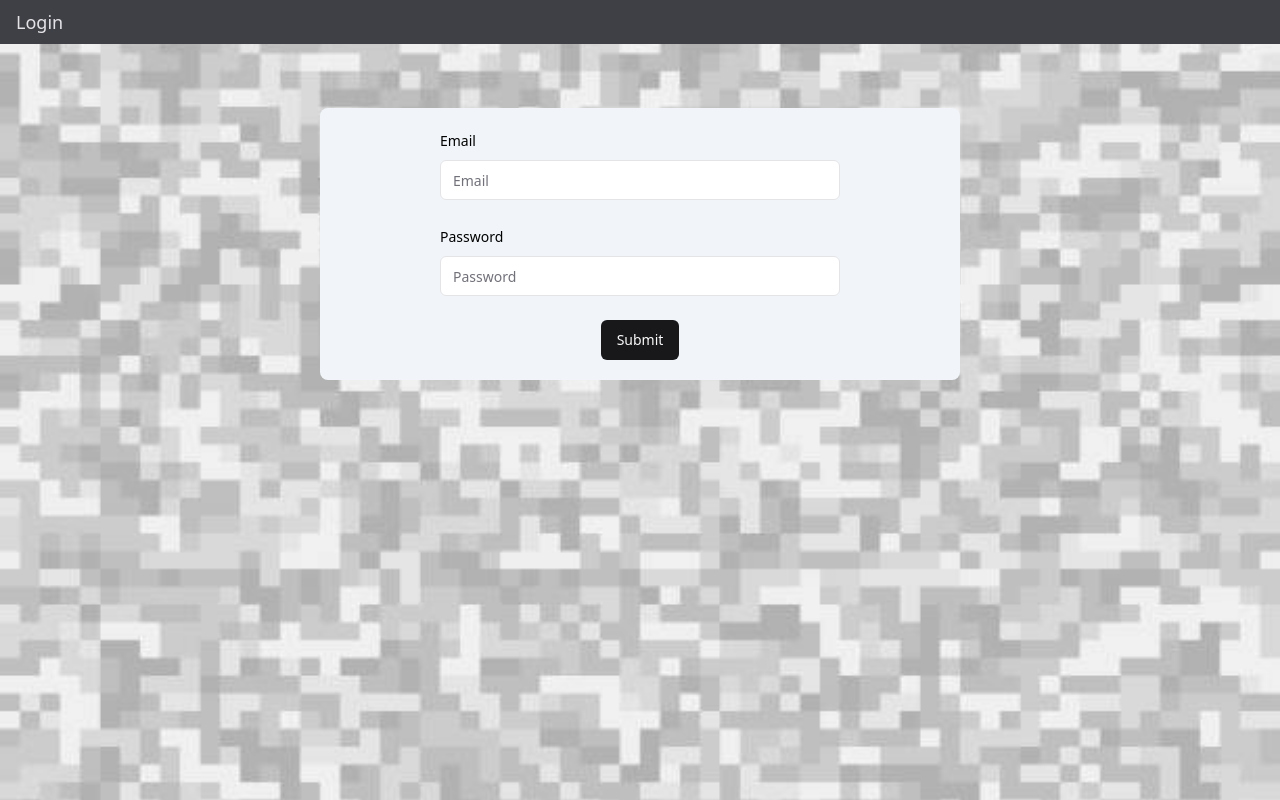
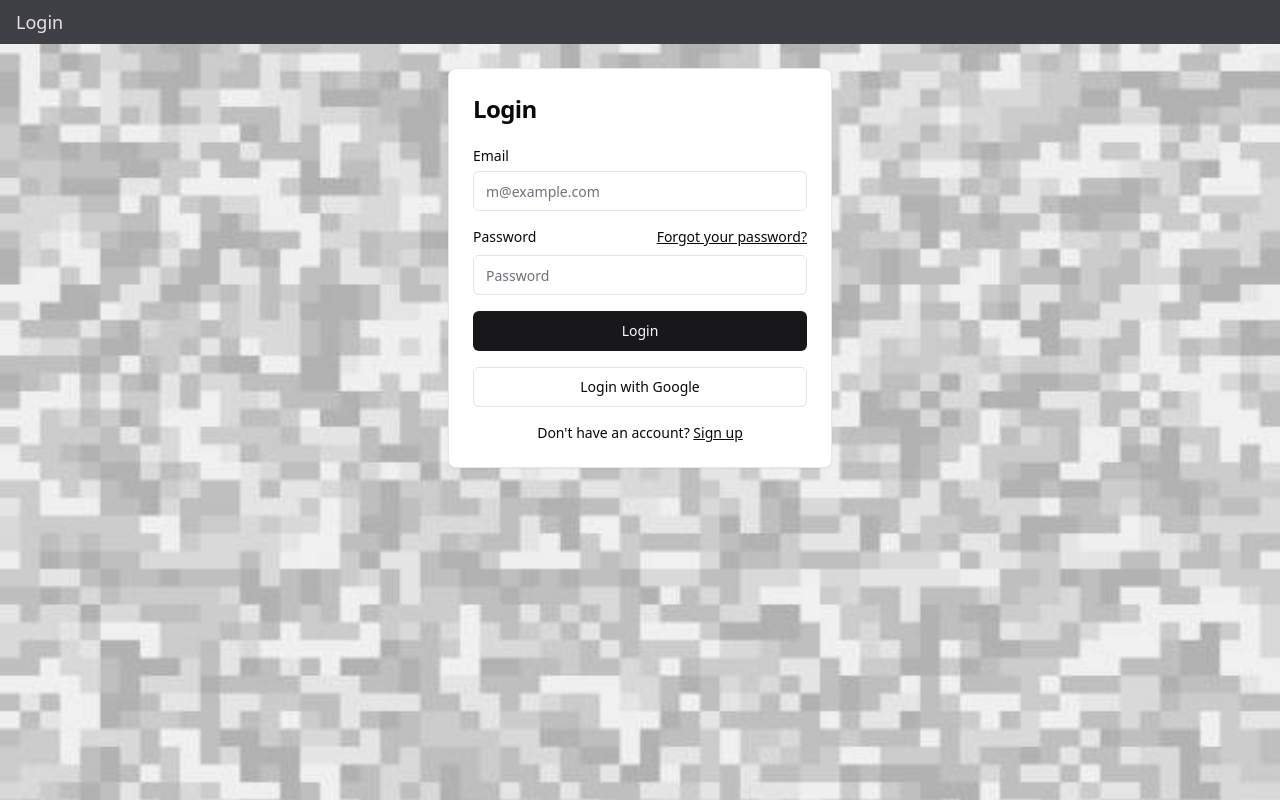
Before and after one commit to EliGandin/KraviTech, a React (Vite) app in the folder client/: page /login in a window 1280 px wide. Built offline with nearby package versions, Linux system fonts and the light colour scheme.

Commit message:
restyled login component

```diff
--- a/client/src/pages/Login.tsx
+++ b/client/src/pages/Login.tsx
@@ -1,31 +1,37 @@
 import { zodResolver } from "@hookform/resolvers/zod";
-import { useForm } from "react-hook-form";
+import { Controller, useForm } from "react-hook-form";
 import { z } from "zod";
 import { Button } from "@/components/ui/button";
-import {
-  Form,
-  FormControl,
-  FormField,
-  FormItem,
-  FormLabel,
-  FormMessage,
-} from "@/components/ui/form";
 import { Input } from "@/components/ui/input";
+import { Label } from "@/components/ui/label";
+import { Card, CardContent, CardHeader, CardTitle } from "@/components/ui/card";
+import { Link } from "react-router-dom";
 import { useMutation } from "@tanstack/react-query";
+import { useSetRecoilState } from "recoil";
 
 import { userLogin } from "@/services/loginServices";
+import { userAtom } from "@/state/atoms/userAtom";
+import { UserResponseInterface } from "@/global/interfaces/userInterfaces";
 
 const FormSchema = z.object({
   email: z.string().email({ message: "Invalid email address" }),
-  password: z.string().min(4, { message: "Must be 5 or more characters long" }),
+  password: z.string().min(4, { message: "Must be 4 or more characters long" }),
 });
 
 const Login = () => {
+  const setUser = useSetRecoilState(userAtom);
+  // const navigate = useNavigate();
+
   const { mutate } = useMutation({
     mutationKey: ["login"],
     mutationFn: userLogin,
-    onSuccess: () => {
-      console.log("Login successful");
+    onSuccess: (data: UserResponseInterface) => {
+      if (!data) {
+        return;
+      }
+
+      setUser(data);
+      // navigate(`/app/${data.role}`); //TODO: FIX ROUTES
     },
     onError: (error) => {
       console.error(error);
@@ -41,53 +47,69 @@ const Login = () => {
   });
 
   function onSubmit(data: z.infer<typeof FormSchema>) {
-    console.log(data);
     mutate(data);
   }
 
   return (
-    <div className="m-auto mt-16 flex w-1/2 flex-row items-center justify-center rounded-lg bg-slate-100 p-5">
-      <Form {...form}>
-        <form
-          onSubmit={form.handleSubmit(onSubmit)}
-          className="w-2/3 space-y-6"
-        >
-          <FormField
+    <Card className="mx-auto mt-6 max-w-sm">
+      <CardHeader>
+        <CardTitle className="text-2xl">Login</CardTitle>
+      </CardHeader>
+      <CardContent>
+        <form onSubmit={form.handleSubmit(onSubmit)} className="grid gap-4">
+          <div className="grid gap-2">
+            <Label>Email</Label>
+            <Controller
+              name="email"
               control={form.control}
-            name="email"
               render={({ field }) => (
-              <FormItem>
-                <FormLabel>Email</FormLabel>
-                <FormControl>
-                  <Input placeholder="Email" {...field} />
-                </FormControl>
-                <FormMessage />
-              </FormItem>
+                <Input placeholder="m@example.com" {...field} />
               )}
             />
 
-          <FormField
+            {form.formState.errors.email && (
+              <p className="text-red-500">
+                {form.formState.errors.email.message}
+              </p>
+            )}
+          </div>
+          <div className="grid gap-2">
+            <div className="flex items-center">
+              <Label htmlFor="password">Password</Label>
+              <Link to="#" className="ml-auto inline-block text-sm underline">
+                Forgot your password?
+              </Link>
+            </div>
+            <Controller
+              name="password"
               control={form.control}
-            name="password"
               render={({ field }) => (
-              <FormItem>
-                <FormLabel>Password</FormLabel>
-                <FormControl>
-                  <Input placeholder="Password" {...field} />
-                </FormControl>
-                <FormMessage />
-              </FormItem>
+                <Input placeholder="Password" type="password" {...field} />
               )}
             />
 
-          <div className="flex justify-center">
-            <Button className="mx-auto" type="submit">
-              Submit
+            {form.formState.errors.password && (
+              <p className="text-red-500">
+                {form.formState.errors.password.message}
+              </p>
+            )}
+          </div>
+          <Button type="submit" className="w-full">
+            Login
           </Button>
+
+          <Button variant="outline" className="w-full">
+            Login with Google
+          </Button>
+        </form>
+        <div className="mt-4 text-center text-sm">
+          Don&apos;t have an account?{" "}
+          <Link to="#" className="underline">
+            Sign up
+          </Link>
         </div>
-        </form>
-      </Form>
-    </div>
+      </CardContent>
+    </Card>
   );
 };
 
```
Also changed, not shown: 1 other file (tests, documents, lock files or other folders). Lines whose indentation alone changed are shown as unchanged.
